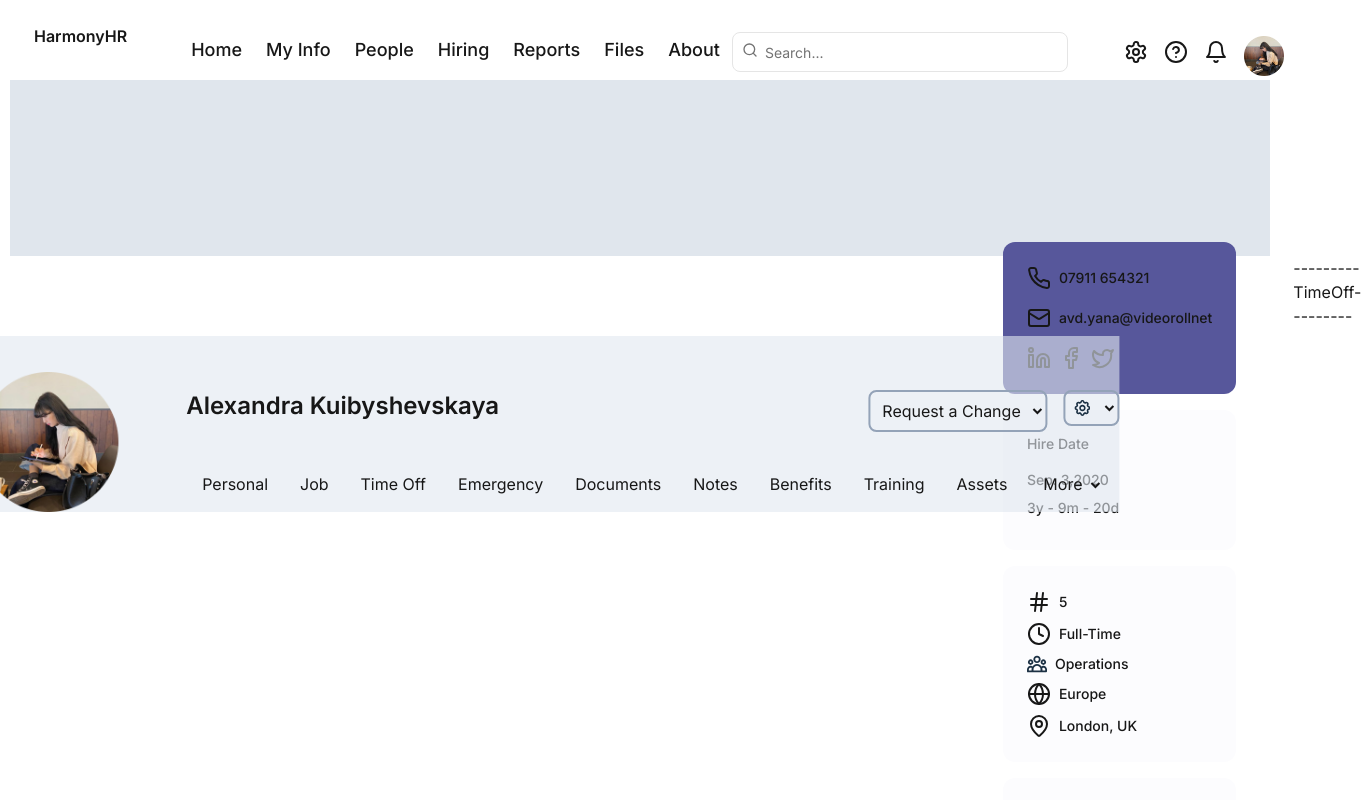
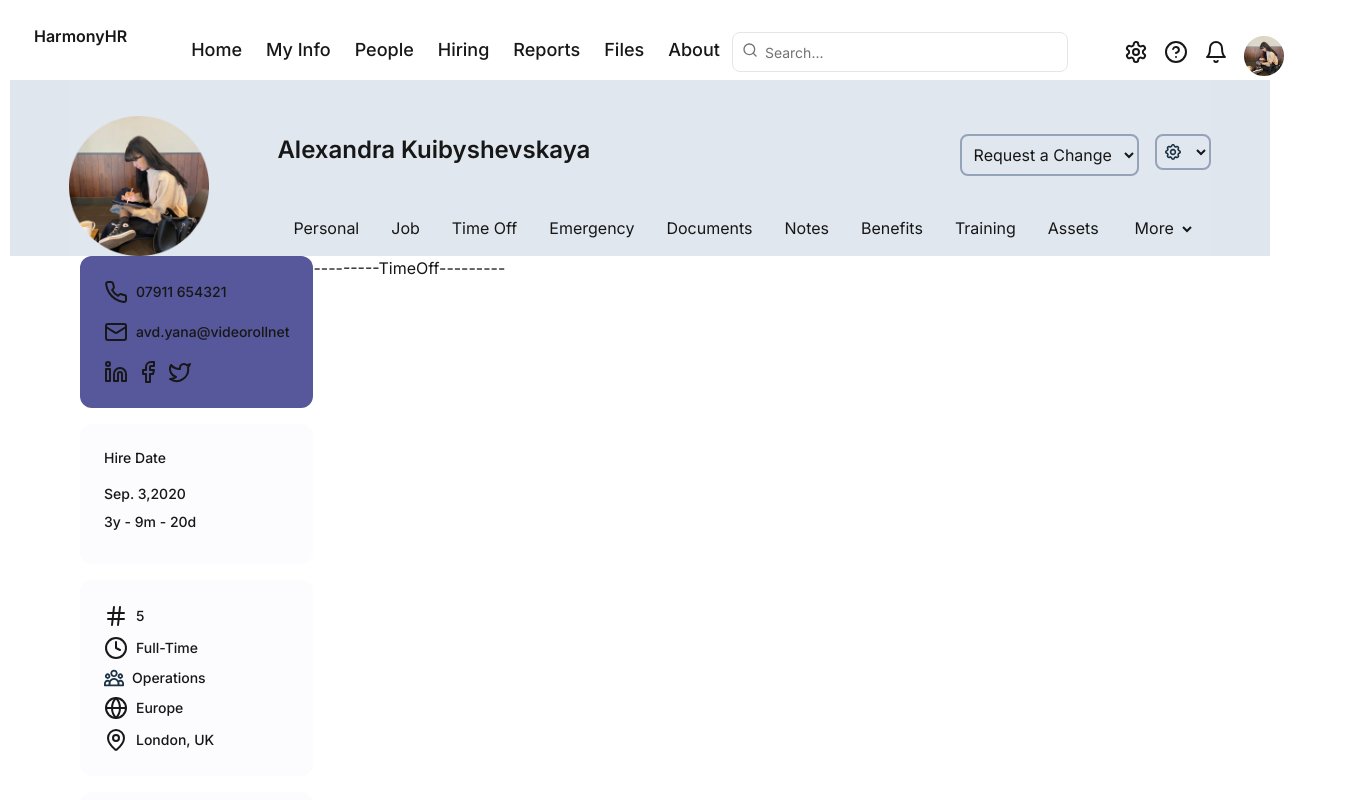
Before and after one commit to SeddiMK/dachboard_next-js, a Next.js app: page /pages/myInfo in a window 1280 px wide. Shown: the top 800 px of the page, 1361 px wide, since content can reach past the window. Built offline with nearby package versions, Linux system fonts and the light colour scheme.

Commit message:
header_tailw

```diff
--- a/src/app/pages/myInfo/page.tsx
+++ b/src/app/pages/myInfo/page.tsx
@@ -9,14 +9,15 @@ import {
 // <div className='grid grid-rows-[20px_1fr_20px] items-center justify-items-center min-h-screen p-8 pb-20 gap-16 sm:p-20 font-[family-name:var(--font-geist-sans)]'>
 
 export default function TimeOff() {
+	// relative top-[-14px] left-[-57px]  //relative top-[80px] left-1/2 transform -translate-x-1/2
 	return (
-		<section className=' w-full flex  justify-center items-start'>
-			<div className='header-main relative top-[-176px] z-50  h-44 flex items-end justify-center bg-slate-200/60 relative top-[80px] left-1/2 transform -translate-x-1/2 '>
+		<section className='relative top-[-176px] w-full flex flex-col justify-center items-center'>
+			<div className='header-main  h-44 flex items-end justify-center bg-slate-200/60  '>
 				<HeaderMainMyInfo />
 			</div>
 
 			<div className='container-body max-w-[70rem] w-full flex justify-between items-start '>
-				<aside className='aside-my-info text-sm font-medium relative top-[-14px] left-[-57px] '>
+				<aside className='aside-my-info text-sm font-medium  '>
 					<AsideContacts />
 					<AsideDate />
 					<AsidePosition />
```
